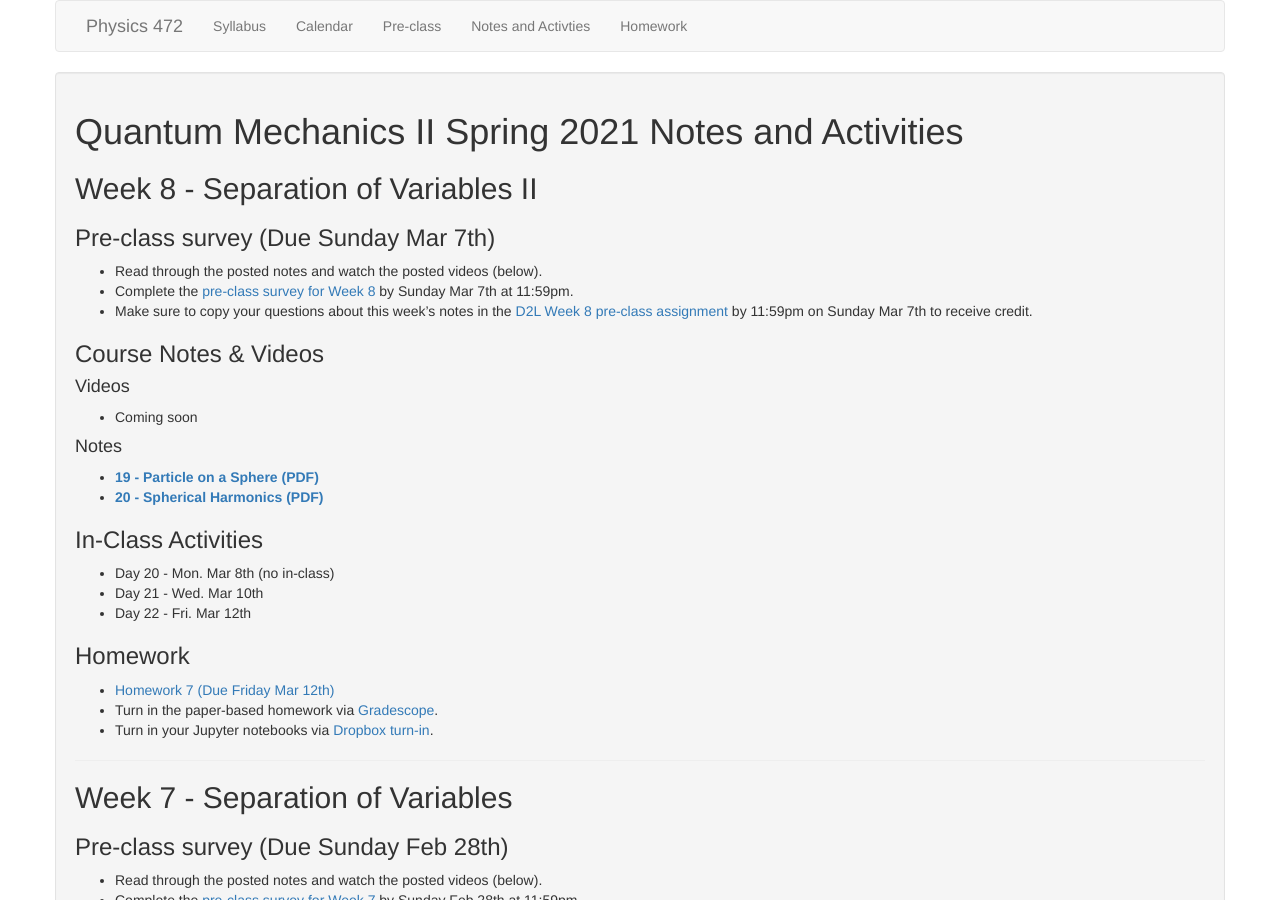
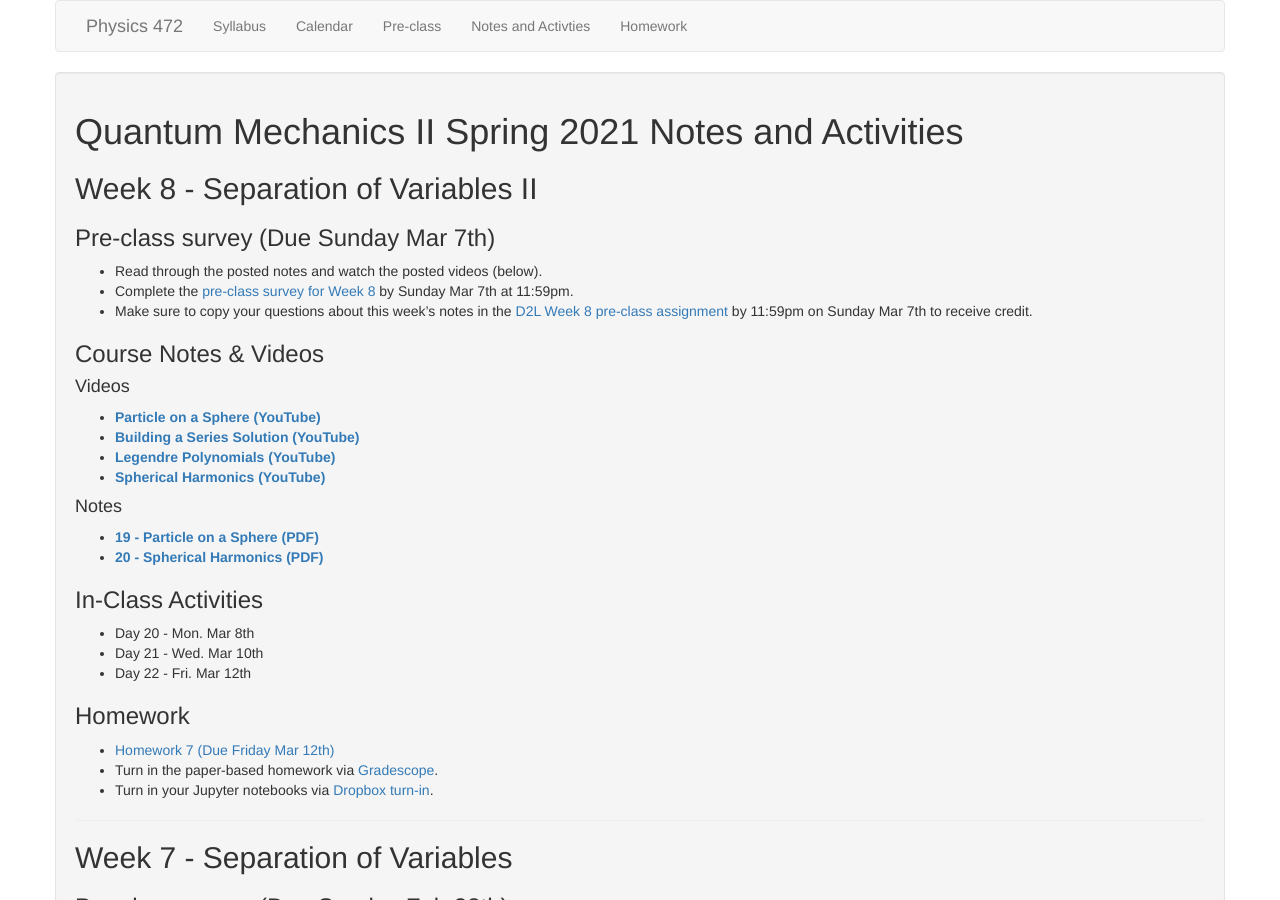
Before and after one commit to dannycab/phy472msu_s2021, a Jekyll site: the page built from notes/index.md, in a window 1280 px wide and 900 px high. Built offline with Jekyll 4.4.1, drawn with Linux system fonts in a browser that asks for light colours.

Commit message:
added links to videos

```diff
--- a/notes/index.md
+++ b/notes/index.md
@@ -16,7 +16,10 @@ use_math: true
 
 #### Videos
 
-* Coming soon
+* [**Particle on a Sphere (YouTube)**](https://www.youtube.com/watch?v=GHdrWw9yRuY)
+* [**Building a Series Solution (YouTube)**](https://www.youtube.com/watch?v=7gwDAkOirrQ)
+* [**Legendre Polynomials (YouTube)**](https://www.youtube.com/watch?v=jsL9WYwsY64)
+* [**Spherical Harmonics (YouTube)**](https://www.youtube.com/watch?v=rPeyaru6ans)
 
 
 #### Notes
@@ -26,7 +29,7 @@ use_math: true
 
 ### In-Class Activities
 
-* Day 20 - Mon. Mar 8th (no in-class)
+* Day 20 - Mon. Mar 8th
 * Day 21 - Wed. Mar 10th
 * Day 22 - Fri. Mar 12th
 
```
